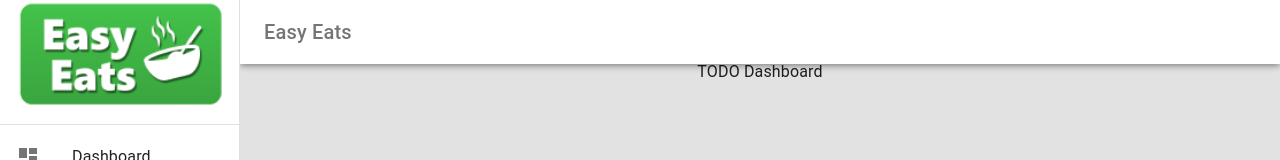
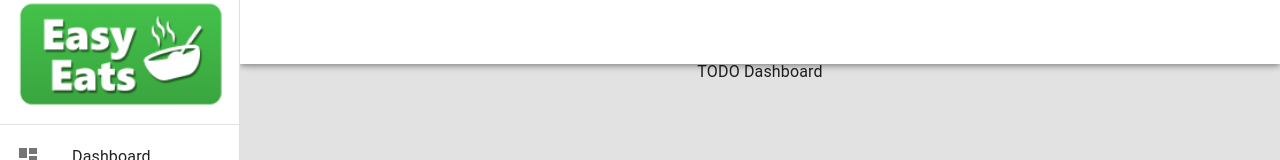
Before and after one commit to JakobPaulsson/EasyEats, a React (Create React App) app in the folder app/: page / in a window 1280 px wide. Shown: the top 160 px of the page. Built offline with nearby package versions, Linux system fonts and the light colour scheme; no server answers.

Commit message:
add dynamic header

```diff
--- a/app/src/components/SideBar/Sidebar.tsx
+++ b/app/src/components/SideBar/Sidebar.tsx
@@ -19,7 +19,7 @@ import MenuBookIcon from "@mui/icons-material/MenuBook";
 import KitchenIcon from "@mui/icons-material/Kitchen";
 import AccountCircleIcon from "@mui/icons-material/AccountCircle";
 
-import { useNavigate } from "react-router-dom";
+import { useNavigate, useLocation, useParams } from "react-router-dom";
 
 const drawerWidth = 240;
 const sideBarRoutes: Record<string, string> = {
@@ -38,6 +38,7 @@ const sideBarIcons: Record<string, JSX.Element> = {
 
 export default function Sidebar() {
   const navigate = useNavigate();
+  const location = useLocation();
   const handleSideBarClick = (clicked: string) => {
     navigate(sideBarRoutes[clicked]);
   };
@@ -60,7 +61,8 @@ export default function Sidebar() {
             noWrap
             component="div"
           >
-            Easy Eats
+            {location.pathname.split("/")[1].charAt(0).toUpperCase() +
+              location.pathname.split("/")[1].slice(1)}
           </Typography>
         </Toolbar>
       </AppBar>
--- a/app/src/screens/Recipes/Recipes.tsx
+++ b/app/src/screens/Recipes/Recipes.tsx
@@ -155,7 +155,7 @@ function Recipes() {
             default:
               return null;
           }
-        })
+        }),
       );
     });
   };
@@ -192,7 +192,7 @@ function Recipes() {
 
   const handleSelected = (
     event: React.MouseEvent<HTMLElement>,
-    newAlignment: string | null
+    newAlignment: string | null,
   ) => {
     console.log(newAlignment);
     setSelected(newAlignment || "0");
```
Also changed, not shown: app/src/services/IngredientService.tsx (+4 -4 lines).
